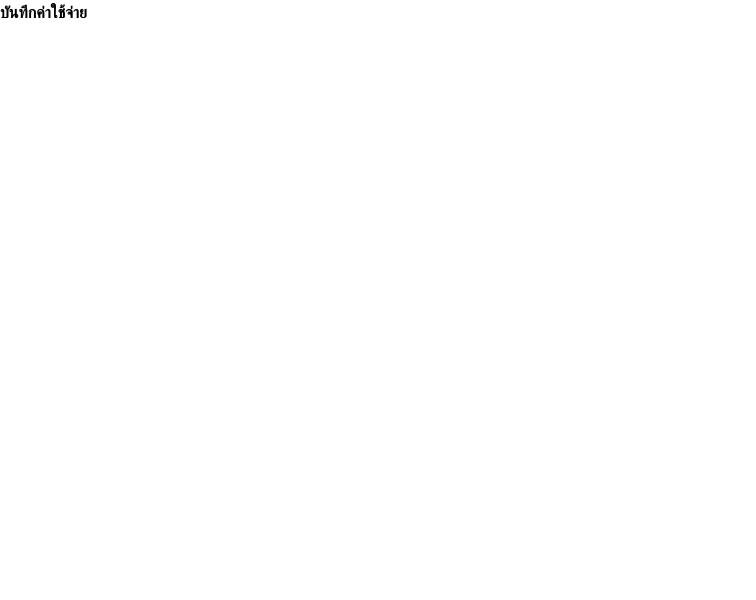
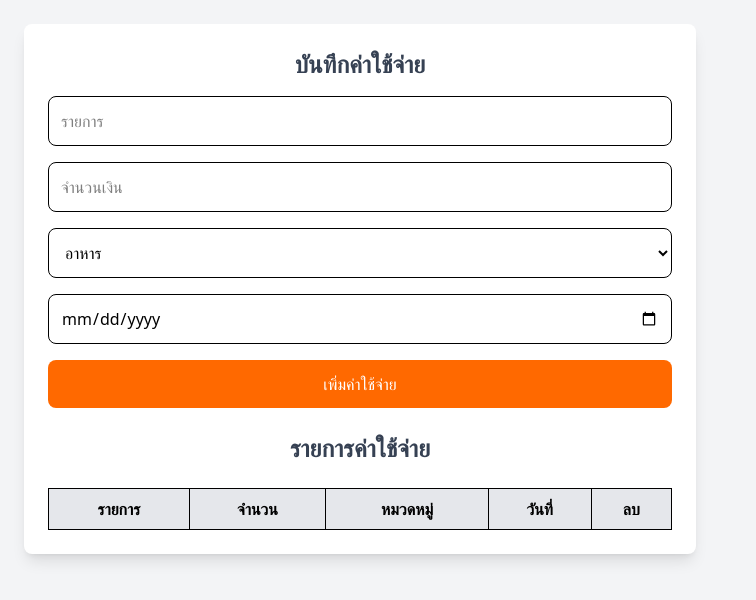
Before and after one commit to Kittiya66160018/hw4-1, a website: page src/index.html in a window 1280 px wide. Shown: the whole page, without its empty margins (0-756 px from the left). Drawn offline with Linux system fonts and the light colour scheme.

Commit message:
page index

```diff
--- a/src/index.html
+++ b/src/index.html
@@ -7,7 +7,36 @@
   <title>ระบบบันทึกค่าใช้จ่ายรายวัน</title>
 </head>
 <body class="bg-gray-100 p-6">
-  <div class="max-w-2xl mx-auto bg-white p-6 rounded-lg shadow-lg">
-      <h2 class="text-xl font-bold mb-4">บันทึกค่าใช้จ่าย</h2>
+  <div class="max-w-2xl w-full bg-white p-6 rounded-lg shadow-lg">
+      <h2 class="text-2xl font-bold text-center mb-4 text-gray-700">บันทึกค่าใช้จ่าย</h2>
+
+      <form id="expenseform" class="space-y-4">
+        <input type="text" id="title" placeholder="รายการ" class="w-full p-3 border rounded-lg focus:ring-2 focus:ring-orange-400" required>
+        <input type="number" id="amount" placeholder="จำนวนเงิน" class="w-full p-3 border rounded-lg focus:ring-2 focus:ring-orange-400" required>
+        <select id="category" class="w-full p-3 border rounded-lg focus:ring-2 focus:ring-orange-400" required>
+          <option value="food">อาหาร</option>
+          <option value="transport">การเดินทาง</option>
+          <option value="transport">ช็อปปิ้ง</option>
+        </select>
+        <input type="date" id="date" class="w-full p-3 border rounded-lg focus:ring-2 focus:ring-orange-400" required>
+        <button type="submit" class="bg-orange-500 text-white px-4 py-3 rounded-lg w-full hover:bg-orange-600 transition">เพิ่มค่าใช้จ่าย</button>
+      </form>
+
+      <h2 class="text-2xl font-bold mt-6 text-center text-gray-700">รายการค่าใช้จ่าย</h2>
+      <div class="overflow-x-auto mt-3">
+        <table class="w-full mt-3 border-collapse border border-gray-300">
+            <thead>
+                <tr class="bg-gray-200">
+                    <th class="border p-2">รายการ</th>
+                    <th class="border p-2">จำนวน</th>
+                    <th class="border p-2">หมวดหมู่</th>
+                    <th class="border p-2">วันที่</th>
+                    <th class="border p-2">ลบ</th>
+                </tr>
+            </thead>
+            <tbody id="expenseTable"></tbody>
+        </table>
+    </div>
+  </div>
 </body>
 </html>
```
Also changed, not shown: src/output.css.
